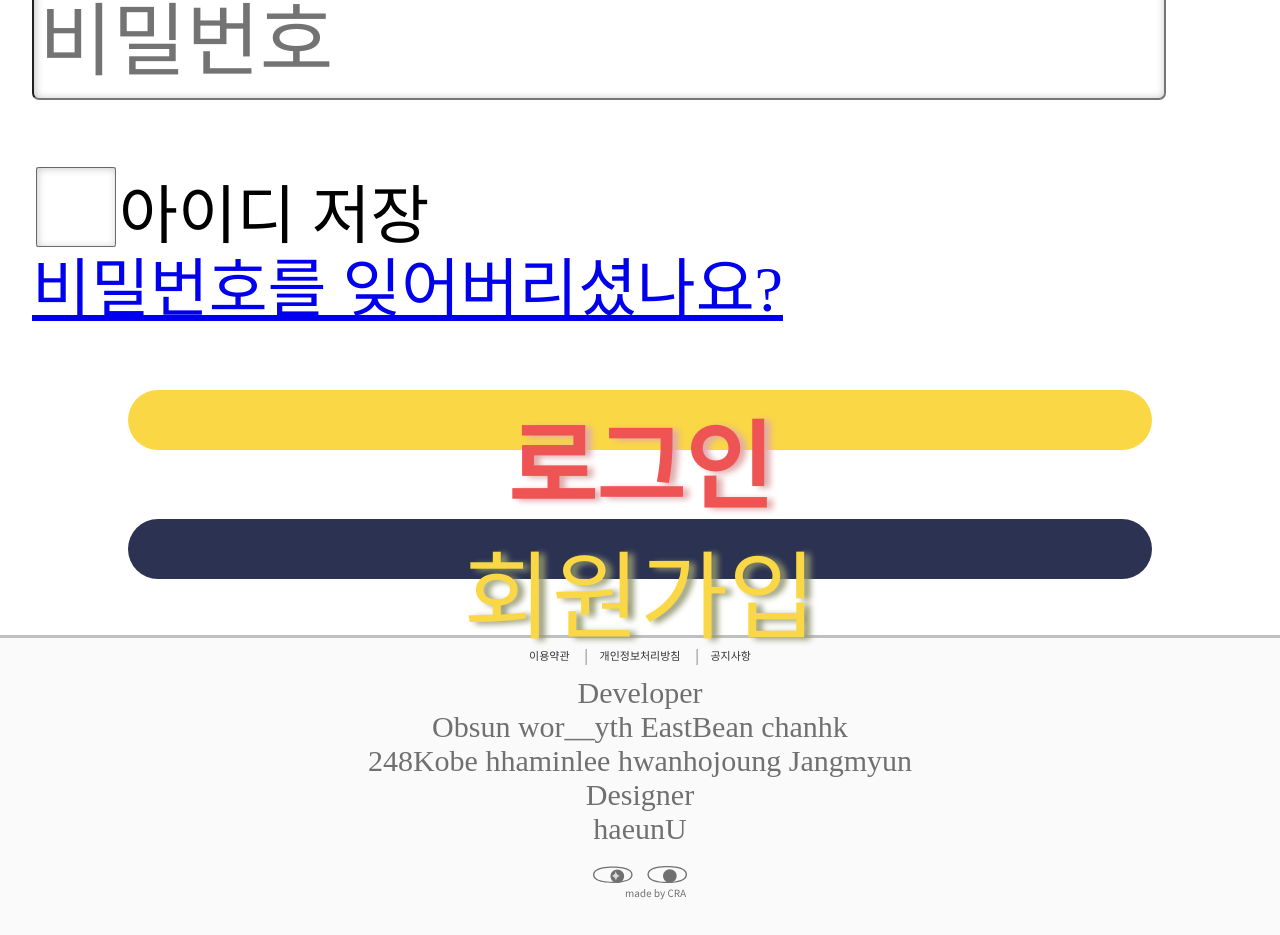
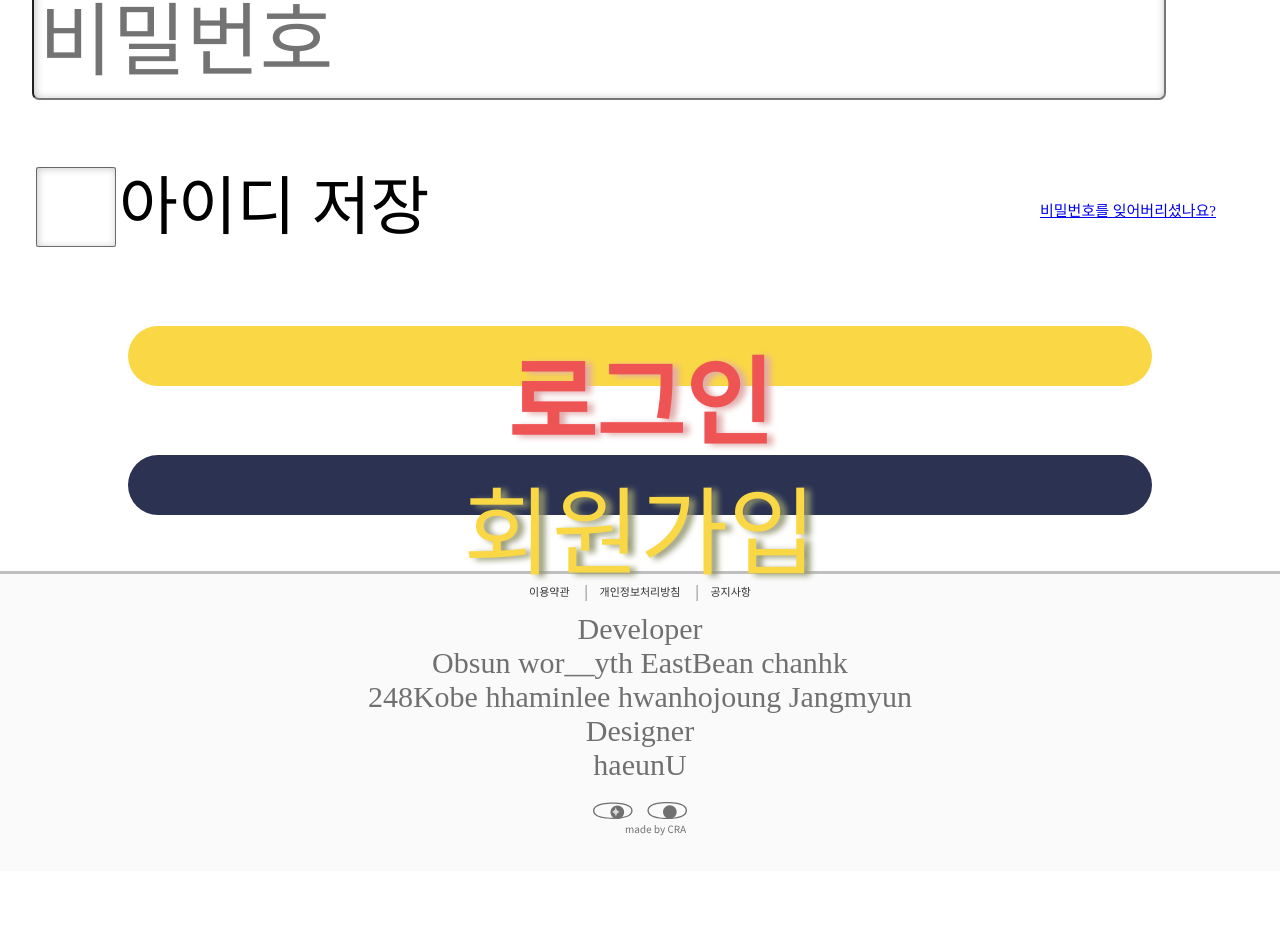
Before and after one commit to pupilDilation/PupilDilation, a React (Create React App) app in the folder pupil/: page /login in a window 1280 px wide. Shown: the part 862-1797 px from the top of the page. After the commit the page ends 1733 px from the top, so only its background shows below. Built offline with nearby package versions, Linux system fonts and the light colour scheme; no server answers.

Commit message:
[feat #136] Link componente style

```diff
--- a/pupil/src/components/Login/LoginForm.module.css
+++ b/pupil/src/components/Login/LoginForm.module.css
@@ -43,6 +43,9 @@
   margin-bottom: 0.8em;
   font-size: calc(100vw * 20 / 400);
   box-sizing: border-box;
+  display: flex;
+  justify-content: space-between;
+  align-items: center;
   position: relative;
 }
 /*
@@ -88,3 +91,7 @@
   font-size: calc(100vw * 25 / 400);
   font-family: Noto Sans KR;
 }
+
+.linkFont {
+  font-size: 15px;
+}
```
